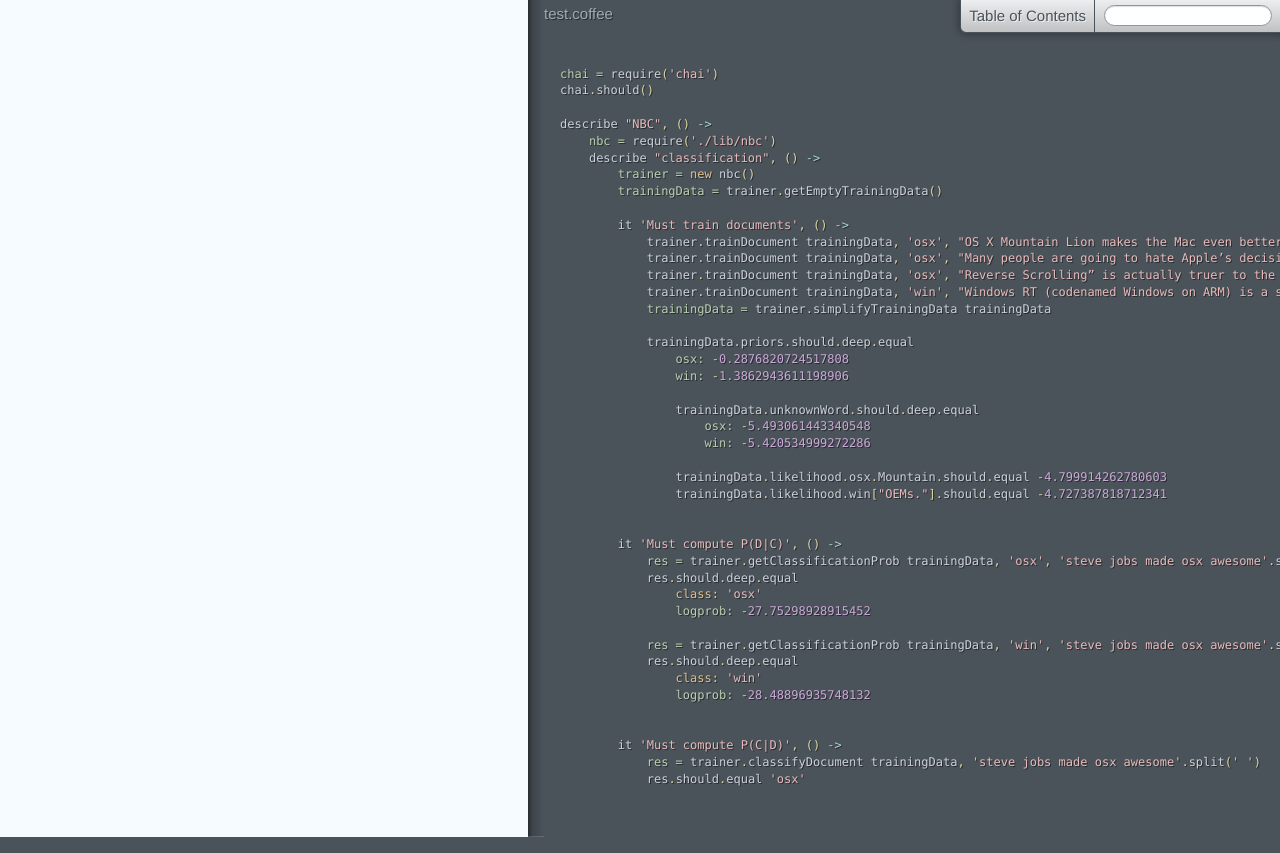
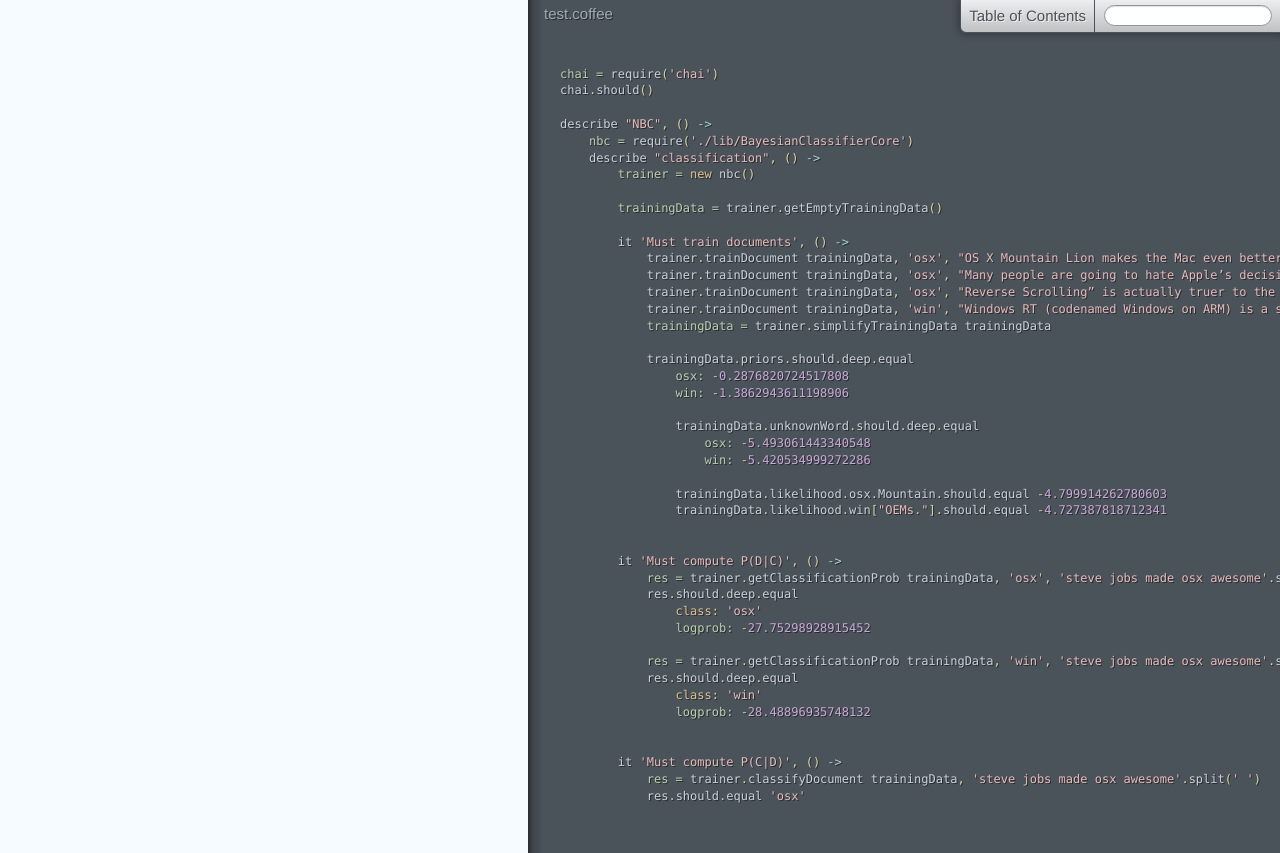
Before and after one commit to ScottWeinstein/nbc, a plain HTML site: page test.html in a window 1280 px wide. Shown: the top 853 px of the page. Drawn offline with Linux system fonts and the light colour scheme.

Commit message:
update docs

```diff
--- a/test.html
+++ b/test.html
@@ -2,9 +2,10 @@
 <span class="nx">chai</span><span class="p">.</span><span class="nx">should</span><span class="p">()</span>
 
 <span class="nx">describe</span> <span class="s">&quot;NBC&quot;</span><span class="p">,</span> <span class="p">()</span> <span class="nf">-&gt;</span>
-    <span class="nv">nbc = </span><span class="nx">require</span><span class="p">(</span><span class="s">&#39;./lib/nbc&#39;</span><span class="p">)</span>
+    <span class="nv">nbc = </span><span class="nx">require</span><span class="p">(</span><span class="s">&#39;./lib/BayesianClassifierCore&#39;</span><span class="p">)</span>
     <span class="nx">describe</span> <span class="s">&quot;classification&quot;</span><span class="p">,</span> <span class="p">()</span> <span class="nf">-&gt;</span>
         <span class="nv">trainer = </span><span class="k">new</span> <span class="nx">nbc</span><span class="p">()</span>
+
         <span class="nv">trainingData = </span><span class="nx">trainer</span><span class="p">.</span><span class="nx">getEmptyTrainingData</span><span class="p">()</span>
 
         <span class="nx">it</span> <span class="s">&#39;Must train documents&#39;</span><span class="p">,</span> <span class="p">()</span> <span class="nf">-&gt;</span>
```
